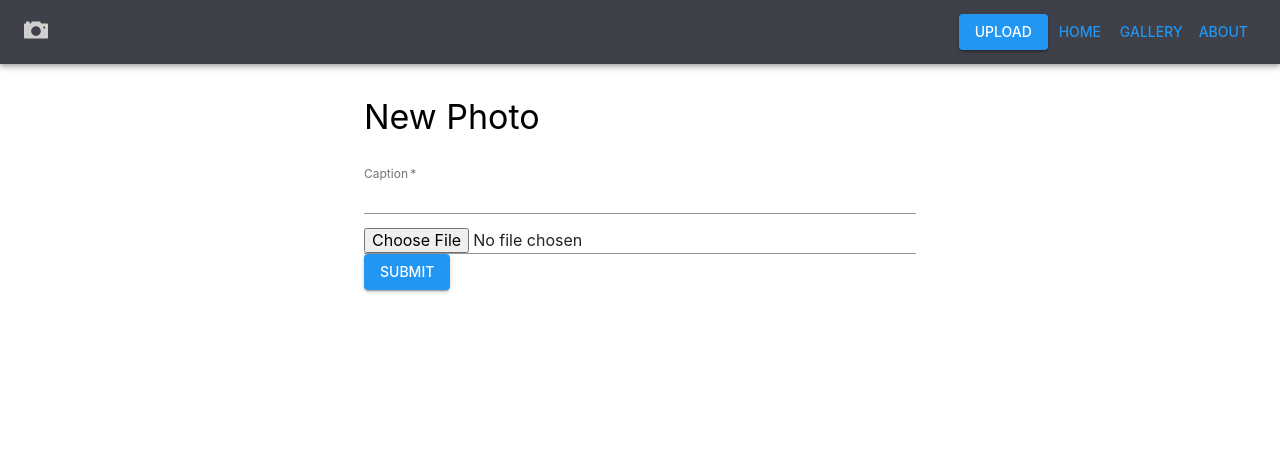
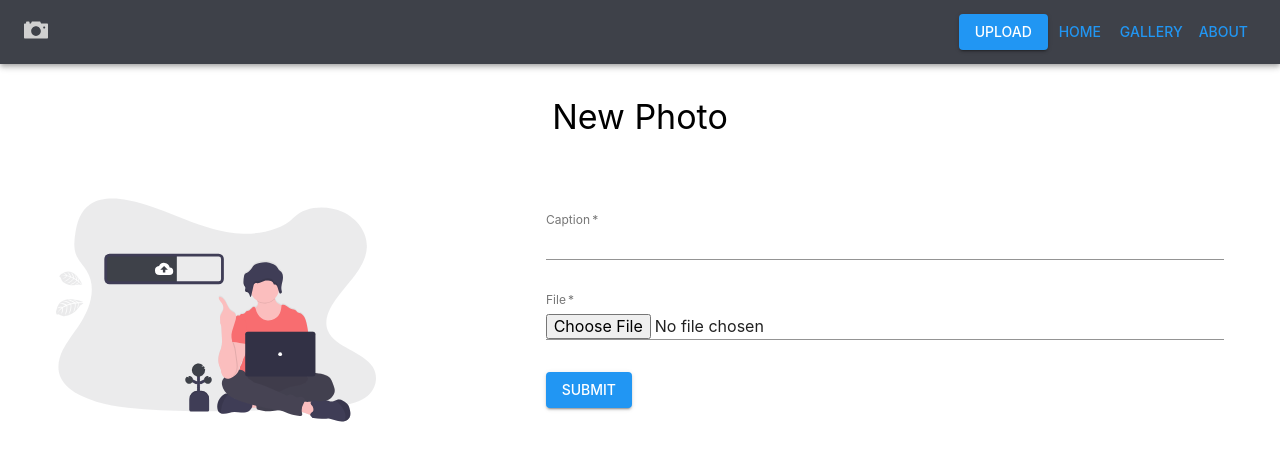
Before and after one commit to jamesphongduong/phongspho, a React (Create React App) app: page /upload in a window 1280 px wide. Shown: the top 460 px of the page. Built offline with nearby package versions, Linux system fonts and the light colour scheme; no server answers.

Commit message:
Dev 13 (#8)
* inputvalidation enum created and upload inputs validating

* console log removes

```diff
--- a/db.json
+++ b/db.json
@@ -6,14 +6,14 @@
       "id": 6
     },
     {
-      "caption": "bob",
+      "caption": "aa",
       "imageURL": "https://phongspho.s3.amazonaws.com/meal_images/20170620_164034.jpg",
       "id": 7
     },
     {
-      "caption": "aa",
-      "imageURL": "https://phongspho.s3.amazonaws.com/meal_images/20170807_054110.jpg",
-      "id": 9
+      "caption": "a",
+      "imageURL": "https://phongspho.s3.amazonaws.com/meal_images/20170620_161951.jpg",
+      "id": 8
     }
   ]
 }
--- /dev/null
+++ b/src/components/Image.tsx
@@ -0,0 +1,18 @@
+import React from 'react';
+
+interface Props {
+  src: string;
+}
+
+export const Image = (props: Props): JSX.Element => {
+  const { src } = props;
+
+  return <img src={src} style={styles.container} />;
+};
+
+const styles = {
+  container: {
+    height: '25vw',
+    width: '25vw'
+  }
+};
--- a/src/components/TextField.tsx
+++ b/src/components/TextField.tsx
@@ -13,7 +13,7 @@ interface Props {
   postIcon?: JSX.Element;
   multiline?: boolean;
   handleInput(event: React.ChangeEvent<HTMLInputElement>): void;
-  value: string;
+  value?: string;
   required?: boolean;
   helperText?: string;
   invalid?: boolean;
@@ -59,13 +59,13 @@ export const TextField = (props: Props): JSX.Element => {
       error={invalid}
       autoFocus={autoFocus}
       {...other}
-      margin="normal"
       InputLabelProps={{
         shrink: true
       }}
       fullWidth
       helperText={invalid && helperText}
       InputProps={inputProps}
+      style={{ marginBottom: '32px' }}
     />
   );
 };
--- a/src/components/Typography.tsx
+++ b/src/components/Typography.tsx
@@ -1,9 +1,10 @@
 import React from 'react';
-import { Typography as MaterialTypography } from '@material-ui/core';
+import { Typography as MaterialTypography, PropTypes } from '@material-ui/core';
 
 interface Props {
   text: string;
   variant: 'h4';
+  align?: PropTypes.Alignment;
 }
 
 export const Typography = (props: Props): JSX.Element => {
--- a/src/components/index.ts
+++ b/src/components/index.ts
@@ -2,3 +2,4 @@ export { PhotoCard } from './PhotoCard';
 export { Button } from './Button';
 export { TextField } from './TextField';
 export { Typography } from './Typography';
+export { Image } from './Image';
--- a/src/components/pages/Upload.tsx
+++ b/src/components/pages/Upload.tsx
@@ -1,25 +1,26 @@
 import React, { PureComponent } from 'react';
 import { TextField, Button, Typography } from '../';
+import { Container as MaterialContainer } from '@material-ui/core';
 import {
-  Input as MaterialInput,
-  Container as MaterialContainer
-} from '@material-ui/core';
-import { isValidText, isValidImageFile, SUCCESSFUL_UPLOAD } from '../../utils';
-import { INVALID_TEXT_INPUT } from '../../utils';
+  stringIsOnlyWhiteSpace,
+  checkFileType,
+  SUCCESSFUL_UPLOAD
+} from '../../utils';
+import { FILE_UPLOAD_VALIDATION_TEXT, REQUIRED_FIELD_TEXT } from '../../utils';
 import ReactS3 from 'react-s3';
 import { RouteComponentProps, withRouter } from 'react-router';
 import { S3Config } from '../../config';
 import { postPhoto } from '../../api';
-import { AxiosPromise } from 'axios';
-import { S3response, fileOrUndefined } from '../../types';
+import { Image } from '../';
+import { S3response, fileOrUndefined, InputValidation } from '../../types';
 
 type Props = RouteComponentProps<{}>; // possible refactor
 
 interface State {
   captionInput: string;
   fileInput: fileOrUndefined;
-  captionInputValid: boolean;
-  fileInputValid: boolean;
+  captionInputValid: InputValidation;
+  fileInputValid: InputValidation;
   showValidations: boolean;
 }
 
@@ -27,8 +28,8 @@ class _Upload extends PureComponent<Props, State> {
   state = {
     captionInput: '',
     fileInput: undefined,
-    captionInputValid: false,
-    fileInputValid: false,
+    captionInputValid: InputValidation.Empty,
+    fileInputValid: InputValidation.Empty,
     showValidations: false
   };
 
@@ -41,9 +42,14 @@ class _Upload extends PureComponent<Props, State> {
 
   validateFormInputs = (): boolean => {
     const { captionInput, fileInput } = this.state;
-    const captionInputValid = isValidText(captionInput);
-    const fileInputValid = isValidImageFile(fileInput);
-    const formValid = captionInputValid && fileInputValid;
+    const captionInputValid =
+      stringIsOnlyWhiteSpace(captionInput) === true
+        ? InputValidation.Empty
+        : InputValidation.Valid;
+    const fileInputValid = checkFileType(fileInput);
+    const formValid =
+      captionInputValid === InputValidation.Valid &&
+      fileInputValid === InputValidation.Valid;
 
     if (!formValid) {
       this.setState(
@@ -61,7 +67,7 @@ class _Upload extends PureComponent<Props, State> {
     return true;
   };
 
-  postDish = (): void => {
+  postPhoto = (): void => {
     const { captionInput } = this.state;
     const { history } = this.props;
     const formDataValid = this.validateFormInputs();
@@ -98,7 +104,7 @@ class _Upload extends PureComponent<Props, State> {
     return ReactS3.uploadFile(fileInput, S3Config);
   };
 
-  render(): JSX.Element {
+  renderForm = (): JSX.Element => {
     const {
       captionInput,
       captionInputValid,
@@ -107,25 +113,43 @@ class _Upload extends PureComponent<Props, State> {
     } = this.state;
 
     return (
-      <MaterialContainer maxWidth="sm" style={styles.container}>
-        <Typography text="New Photo" variant="h4" />
+      <div>
         <TextField
           id="captionInput"
           label="Caption"
           handleInput={this.onInputChange}
           value={captionInput}
-          helperText={INVALID_TEXT_INPUT}
-          invalid={showValidations && !captionInputValid}
+          helperText={REQUIRED_FIELD_TEXT}
+          invalid={
+            showValidations && captionInputValid !== InputValidation.Valid
+          }
         />
-        <MaterialInput
+        <TextField
+          label="File"
           id="fileInput"
           type="file"
+          helperText={
+            fileInputValid === InputValidation.Empty
+              ? REQUIRED_FIELD_TEXT
+              : FILE_UPLOAD_VALIDATION_TEXT
+          }
+          invalid={showValidations && fileInputValid !== InputValidation.Valid}
           required
-          error={showValidations && !fileInputValid}
-          fullWidth
-          onChange={this.localFileUpload}
+          handleInput={this.localFileUpload}
         />
-        <Button onClick={this.postDish} color="secondary" label="Submit" />
+        <Button onClick={this.postPhoto} color="secondary" label="Submit" />
+      </div>
+    );
+  };
+
+  render(): JSX.Element {
+    return (
+      <MaterialContainer maxWidth="lg" style={styles.container}>
+        <Typography text="New Photo" variant="h4" align="center" />
+        <div style={styles.contentContainer}>
+          <Image src="/upload.svg" />
+          {this.renderForm()}
+        </div>
       </MaterialContainer>
     );
   }
@@ -134,5 +158,13 @@ class _Upload extends PureComponent<Props, State> {
 export const Upload = withRouter(_Upload);
 
 const styles = {
-  container: {}
+  contentContainer: {
+    display: 'flex',
+    flexDirection: 'row' as 'row',
+    justifyContent: 'space-between',
+    alignItems: 'center'
+  },
+  container: {
+    height: '100%'
+  }
 };
--- a/src/types/index.ts
+++ b/src/types/index.ts
@@ -21,3 +21,9 @@ export type numOrUndefined = number | undefined;
 export type numOrNull = number | null;
 export type fileOrUndefined = File | undefined;
 export type buttonVariant = 'text' | 'contained';
+
+export enum InputValidation {
+  Valid,
+  Invalid,
+  Empty
+}
--- a/src/utils/notifications.ts
+++ b/src/utils/notifications.ts
@@ -1,3 +1,4 @@
 export const INVALID_TEXT_INPUT = 'Invalid Text Input.';
-export const INVALID_PRICE_INPUT = 'Invalid Price Input.';
+export const REQUIRED_FIELD_TEXT = 'Field required';
 export const SUCCESSFUL_UPLOAD = 'Successful upload.';
+export const FILE_UPLOAD_VALIDATION_TEXT = 'Incorrect file format.';
--- a/src/utils/validation.ts
+++ b/src/utils/validation.ts
@@ -1,3 +1,5 @@
+import { InputValidation } from '../types';
+
 const stringHasNumber = (string): boolean => /\d/.test(string);
 
 const isString = (value): boolean =>
@@ -5,7 +7,8 @@ const isString = (value): boolean =>
 
 const stringIsNumber = (string) => parseInt(string) !== NaN;
 
-const stringIsOnlyWhiteSpace = (string): boolean => string.trim().length === 0;
+export const stringIsOnlyWhiteSpace = (string): boolean =>
+  string.trim().length === 0;
 
 const isPositive = (num): boolean => num >= 0;
 
@@ -19,3 +22,9 @@ export const isValidPrice = (input): boolean =>
   stringIsNumber(input) && isPositive(input);
 
 export const isValidImageFile = (file): boolean => isImageFile(file);
+
+export const checkFileType = (file): InputValidation => {
+  if (!file) return InputValidation.Empty;
+
+  return isImageFile(file) ? InputValidation.Valid : InputValidation.Invalid;
+};
```
Also changed, not shown: public/upload.svg (added).
